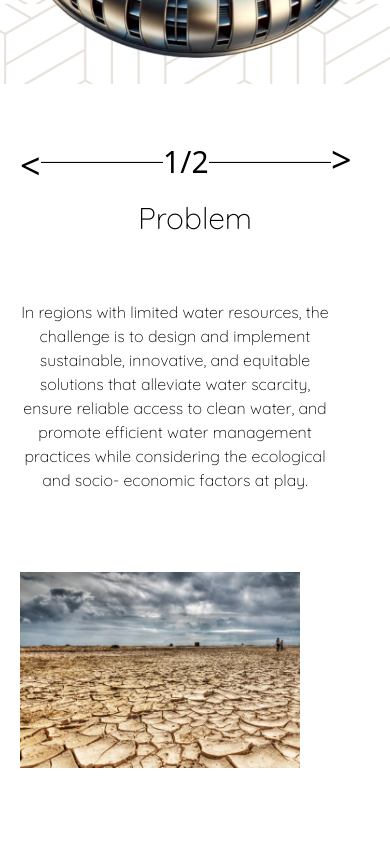
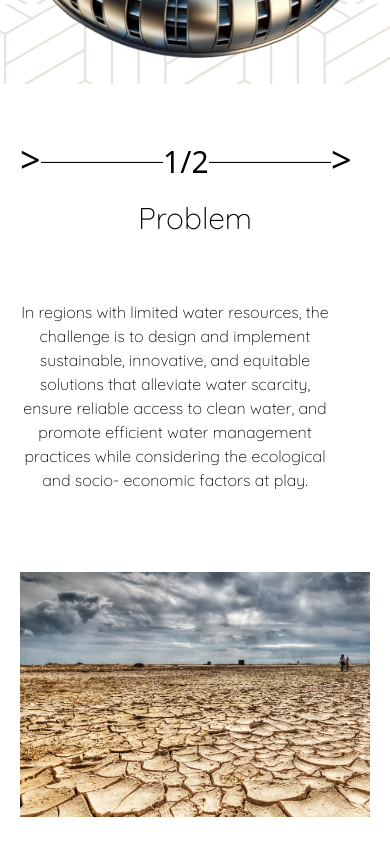
Before and after one commit to AB7zz/gdsc-solutions, a React (Vite) app: page / in a window 390 px wide. Shown: the part 840-1684 px from the top of the page. Built offline with nearby package versions, Linux system fonts and the light colour scheme; a web font is replaced by a local one.

Commit message:
Slide3: made changes on arrow for next slide

```diff
--- /dev/null
+++ b/src/components/Slide3/Slide3.css
@@ -0,0 +1,22 @@
+/* Slide3.css */
+
+.clickable {
+    transition: transform 0.2s ease-in-out, color 0.2s ease-in-out;
+}
+
+.clickable:hover {
+    transform: scale(1.5);
+    color: #41980a;
+}
+
+.next-slide-text {
+    display: none;
+    margin-bottom: 10px; /* Adjust the spacing between text and arrows */
+}
+
+.clickable:hover + .next-slide-text {
+    display: block;
+    color: #41980a; /* You can customize the color */
+    margin: 10px;
+    text-align: center;
+}
--- a/src/components/Slide3/Slide3.jsx
+++ b/src/components/Slide3/Slide3.jsx
@@ -9,6 +9,7 @@ import vais2 from '../../assets/vais2.jpeg'
 import kerala from '../../assets/kerala.png'
 import right_tree from '../../assets/right_tree.png'
 import pattern from '../../assets/Pattern 01.png'
+import './Slide3.css';
 
 const Slide3 = () => {
 
@@ -70,14 +71,15 @@ const Slide3 = () => {
     }
     return (
         <div ref={componentRef} id="speakers" className='component bg-white md:h-full h-[100%] w-full relative z-30 py-10 px-5'>
-            {/* <hr className='absolute border-[1.5px] md:rotate-0 rotate-90 md:h-[700px] h-[200px] md:ml-[1px] ml-[10px] ' /> */}
-            <div className='grid md:grid-cols-6 grid-cols-1'>
+            <div className='grid md:grid-cols-6 grid-cols-1 items-center'>
                 <div className='md:col-span-1 flex md:flex-col items-center'>
-                    <p onClick={handleDec} className='transform md:-rotate-90 rotate-180 text-4xl md:text-5xl mt-2 md:mt-0 md:-ml-3 hover:cursor-pointer'>&gt;</p>
+                    <p onClick={handleInc} className={`transform md:-rotate-90 rotate-0 text-4xl md:text-5xl mb-1 md:mb-0 md:-ml-3 hover:cursor-pointer clickable`}>&gt;</p>
+                    <span className="next-slide-text">Next Slide</span>
                     <hr className='md:h-[200px] md:w-[2px] md:min-w-[2px] h-[2px] w-[35%] min-w-[35%] bg-black'/>
                     <h1 className=' text-black text-3xl md:text-5xl my-5'>{speaker}/2</h1>
                     <hr className='md:h-[200px] md:w-[2px] md:min-w-[2px] h-[2px] w-[35%] min-w-[35%] bg-black'/>
-                    <p onClick={handleInc} className='transform md:rotate-90 rotate-0 text-4xl md:text-5xl mb-1 md:mb-0 md:ml-3 hover:cursor-pointer'>&gt;</p>
+                    <p onClick={handleInc} className={`transform md:rotate-90 rotate-0 text-4xl md:text-5xl mb-1 md:mb-0 md:ml-3 hover:cursor-pointer clickable`}>&gt;</p>
+                    <span className="next-slide-text">Next Slide</span>
                 </div>
                 <div className='col-span-5'>
                     <div className='grid grid-cols-1'>
@@ -101,7 +103,7 @@ const Slide3 = () => {
                                 <h1 className='quicksand text-2xl md:text-left text-center'>{speakers[speaker-1].designation}</h1>
                                 <div className='my-10 grid md:grid-cols-2 grid-cols-1'>
                                     <div className='grid md:grid-rows-2'>
-                                        <img src={speakers[speaker-1].img1} alt='tessy1' className='md:w-[100%] h-[80%]' />
+                                        <img src={speakers[speaker-1].img1} alt='tessy1' className='md:w-[100%] h-[100%]' />
                                         {/* <img src={speakers[speaker-1].img2} alt='tessy1' className='md:w-[100%] h-[90%]' /> */}
                                     </div>
                                     {/* <div className='ml-5 md:block hidden'>
```
